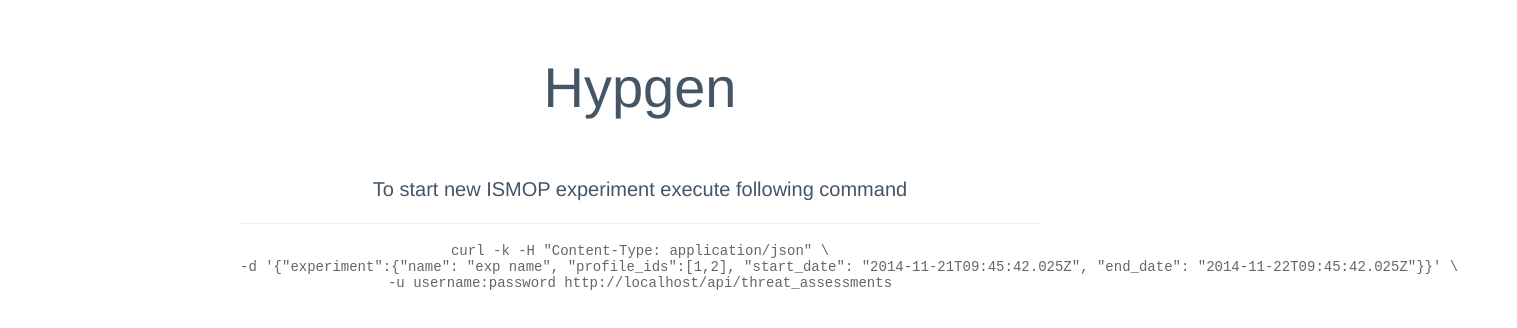
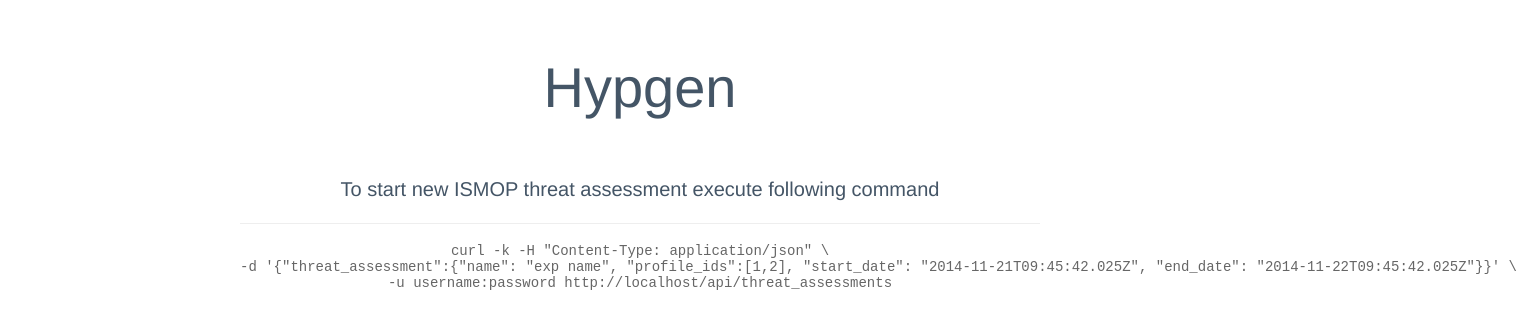
Before and after one commit to ismop/hypgen, a plain HTML site: page public/index.html in a window 1280 px wide. Shown: the whole page, 1517 px wide, since content can reach past the window. Drawn offline with Linux system fonts and the light colour scheme.

Commit message:
documentation updated

```diff
--- a/public/index.html
+++ b/public/index.html
@@ -48,11 +48,11 @@
 
 <body onload="insertHostname()">
   <h1>Hypgen</h1>
-  <h3>To start new ISMOP experiment execute following command</h3>
+  <h3>To start new ISMOP threat assessment execute following command</h3>
   <hr/>
   <pre>
 curl -k -H "Content-Type: application/json" \
--d '{"experiment":{"name": "exp name", "profile_ids":[1,2], "start_date": "2014-11-21T09:45:42.025Z", "end_date": "2014-11-22T09:45:42.025Z"}}' \
+-d '{"threat_assessment":{"name": "exp name", "profile_ids":[1,2], "start_date": "2014-11-21T09:45:42.025Z", "end_date": "2014-11-22T09:45:42.025Z"}}' \
 -u username:password http://<span id="hostname">hypgen.moc.ismop.edu.pl</span>/api/threat_assessments
   </pre>
 </body>
```
